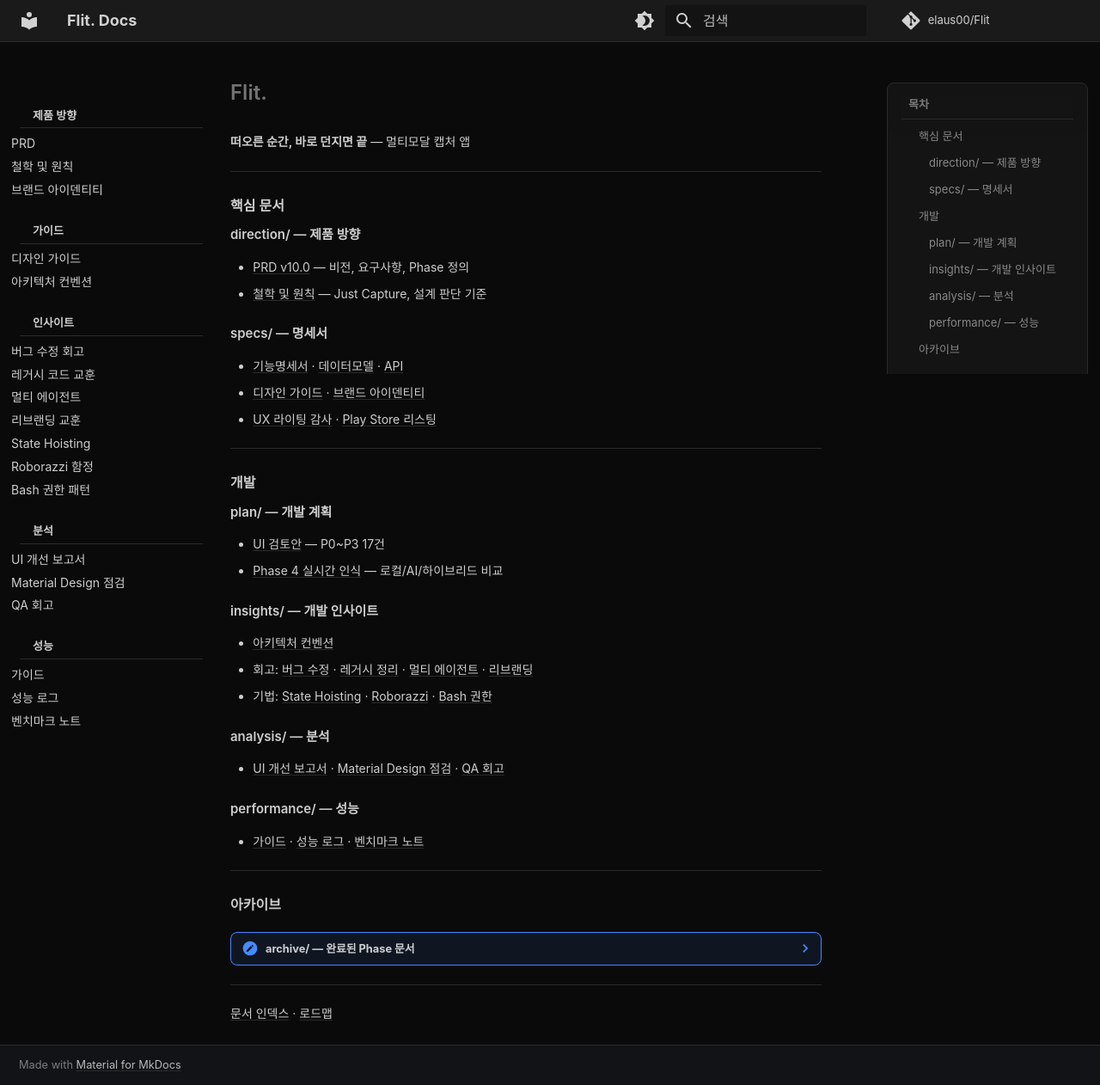
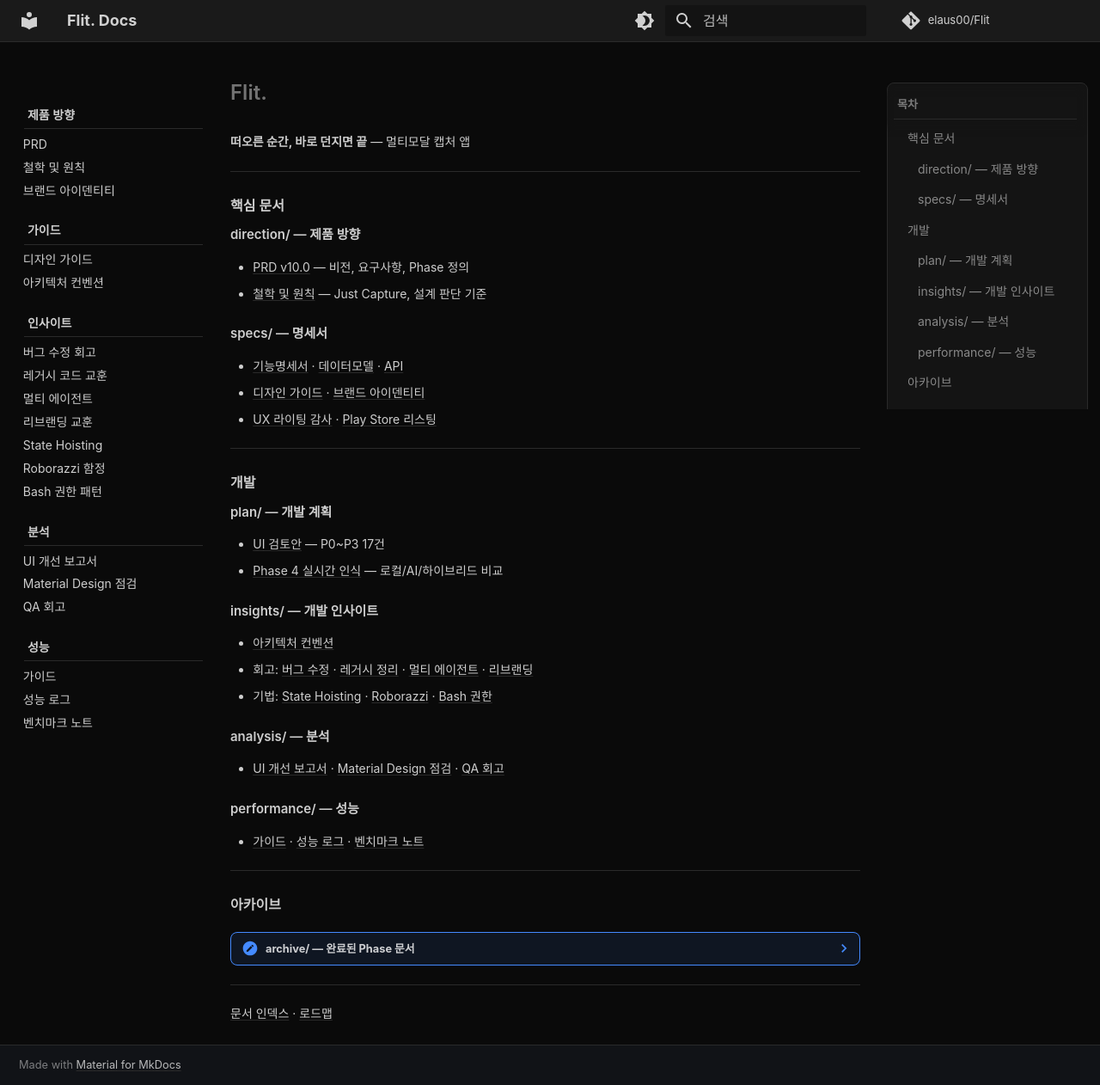
Before and after one commit to elaus00/KAIROS_mobile, an MkDocs documentation site: the page built from docs/index.md, in a window 1280 px wide. Shown: the whole page at 86% size. Built offline with MkDocs 1.6.1 and Material for MkDocs 9.7.7, drawn with Linux system fonts in a browser that asks for light colours; comment, search, counter and statistics services are not loaded.

Commit message:
docs: rebalance nav spacing, fix overflow, and widen content

```diff
--- a/docs/stylesheets/flit.css
+++ b/docs/stylesheets/flit.css
@@ -125,16 +125,17 @@ body {
 
 /* 모바일/데스크톱 공통: 첫 글자 잘림 방지를 위한 좌측 거터 */
 .md-sidebar--primary .md-sidebar__inner {
-  padding-left: 0.35rem;
+  padding-left: 0.2rem;
+  overflow-x: hidden;
 }
 
 /* 섹션 레이블 */
 .md-nav--primary > .md-nav__list > .md-nav__item--nested > .md-nav__link {
   font-family: var(--flit-font);
-  font-size: 13px !important;
+  font-size: 14px !important;
   font-weight: 600;
   color: var(--flit-text);
-  padding: 0.6rem 0.6rem 0.3rem 0.75rem !important;
+  padding: 0.56rem 0.28rem 0.3rem 0.18rem !important;
   margin-top: 0.8rem;
   border-bottom: 1px solid var(--flit-divider);
 }
@@ -146,9 +147,12 @@ body {
 /* 하위 문서 링크 */
 .md-nav--primary .md-nav--nested .md-nav__link {
   font-family: var(--flit-font);
-  font-size: 13px !important;
+  font-size: 14px !important;
   color: var(--flit-text-secondary);
-  padding-left: 0.75rem !important;
+  padding: 0.22rem 0.28rem !important;
+  line-height: 1.45;
+  overflow-wrap: anywhere;
+  white-space: normal;
 }
 
 .md-nav--primary .md-nav--nested .md-nav__link:hover,
@@ -156,24 +160,32 @@ body {
   color: var(--flit-text);
 }
 
-/* 들여쓰기 완전 제거 */
+/* 1단 들여쓰기 복원 */
 .md-nav--primary .md-nav__list {
-  padding-left: 0 !important;
+  padding-left: 0.52rem !important;
   margin-left: 0 !important;
 }
 
 .md-nav--primary .md-nav--nested {
   margin-left: 0 !important;
-  padding-left: 0 !important;
+  padding-left: 0.2rem !important;
 }
 
 .md-nav--primary .md-nav__item {
-  padding-left: 0.1rem !important;
+  padding-left: 0 !important;
+  max-width: 100%;
+}
+
+.md-nav--primary .md-nav__link {
+  max-width: 100%;
+  overflow-wrap: anywhere;
+  white-space: normal;
 }
 
 /* --- 오른쪽 사이드바: TOC ------------------------------------------------- */
 
 .md-sidebar--secondary .md-sidebar__inner {
+  padding-left: 0 !important;
   padding-right: 0;
   margin-right: 0;
 }
@@ -185,7 +197,7 @@ body {
 .md-sidebar--secondary .md-nav--secondary {
   background: var(--flit-sidebar-bg);
   border-radius: 8px;
-  padding: 0.8rem;
+  padding: 0.8rem 0.6rem 0.8rem 0.35rem;
   border: 1px solid var(--flit-border);
   margin-left: auto;
 }
@@ -199,16 +211,17 @@ body {
   color: var(--flit-text-muted);
   background: var(--flit-sidebar-bg) !important;
   box-shadow: 0 0 0.4rem 0.4rem var(--flit-sidebar-bg) !important;
-  padding: 0 0.4rem 0.4rem !important;
+  padding: 0 0.2rem 0.4rem !important;
   margin-bottom: 0.4rem;
   border-bottom: 1px solid var(--flit-divider);
 }
 
 .md-sidebar--secondary .md-nav--secondary .md-nav__link {
   font-family: var(--flit-font);
-  font-size: 13px !important;
+  font-size: 14px !important;
   color: var(--flit-text-secondary);
-  padding: 0.15rem 0.4rem !important;
+  padding: 0.18rem 0.2rem !important;
+  line-height: 1.4;
 }
 
 .md-sidebar--secondary .md-nav--secondary .md-nav__link:hover,
@@ -219,7 +232,7 @@ body {
 /* --- 본문 ---------------------------------------------------------------- */
 
 .md-content {
-  max-width: 720px;
+  max-width: 760px;
 }
 
 .md-grid {
@@ -259,7 +272,7 @@ body {
   }
 
   [dir="ltr"] .md-sidebar--secondary:not([hidden]) ~ .md-content > .md-content__inner {
-    margin-right: 0.8rem !important;
+    margin-right: 0.55rem !important;
   }
 }
 
```
